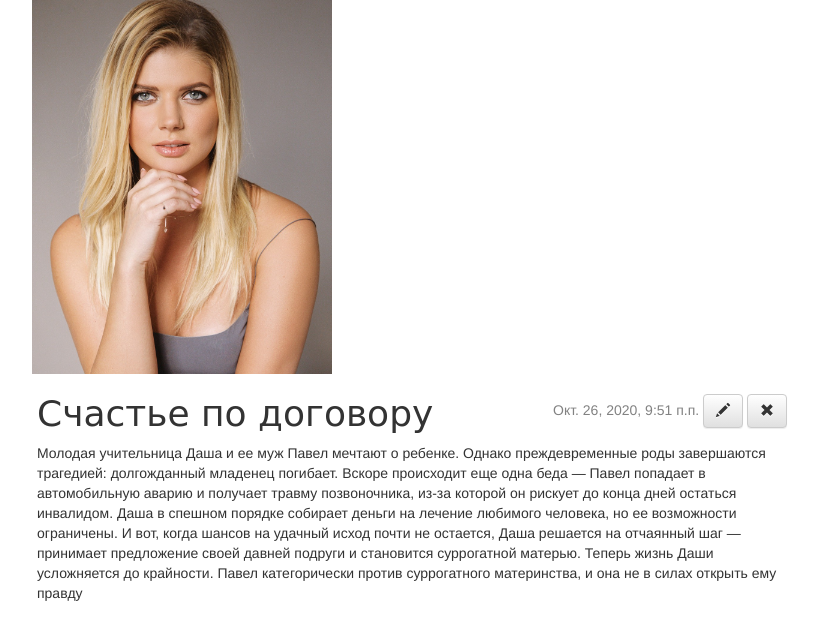
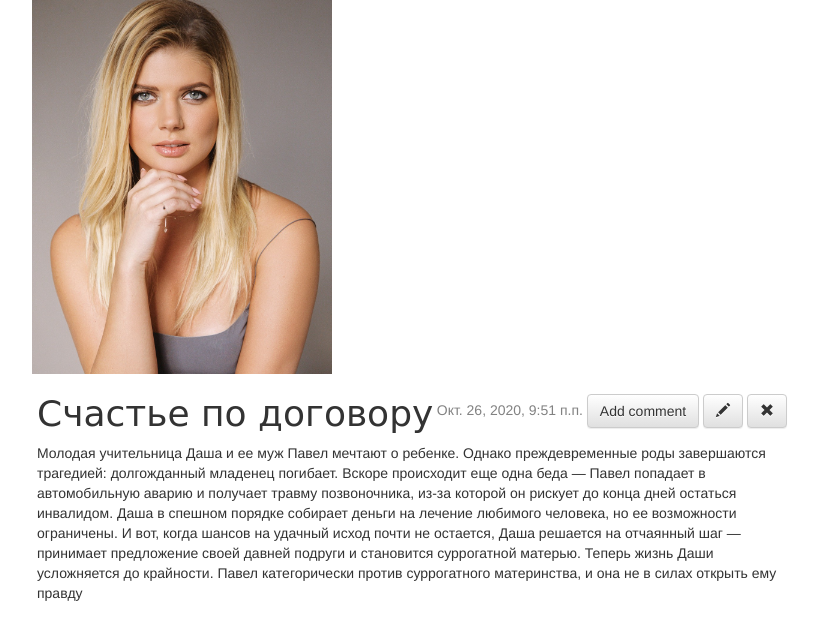
Before and after one commit to AndreySperansky/djgirls, a Django app: page /post/2/ in a window 1280 px wide. Shown: the part 145-773 px from the top of the page, without its empty margins (18-836 px from the left). Run offline with Django 3.2, Linux system fonts and the light colour scheme; a user stored in the database is signed in; data comes from the database, SQL or seed files in the repository; both versions use the stored data as it was after the commit; some libraries are stand-ins or nearby versions.

Commit message:
Добавлена возможность модерации постов

```diff
--- a/blog/models.py
+++ b/blog/models.py
@@ -18,6 +18,9 @@ class Post(models.Model):
     def __str__(self):
         return self.title
 
+    def approved_comments(self):
+        return self.comments.filter(approved_comment=True)
+
 
 class Comment(models.Model):
     post = models.ForeignKey('blog.Post', on_delete=models.CASCADE, related_name='comments')
--- a/blog/templates/blog/post_detail.html
+++ b/blog/templates/blog/post_detail.html
@@ -6,6 +6,7 @@
             {% if post.published_date %}
                 {{ post.published_date }}
                 {% if user.is_authenticated %}
+                    <a class="btn btn-default" href="{% url 'add_comment_to_post' pk=post.pk %}">Add comment</a>
                     <a class="btn btn-default" href="{% url 'post_edit' pk=post.pk %}"><span class="glyphicon glyphicon-pencil"></span></a>
                     <a class="btn btn-default" href="{% url 'post_remove' pk=post.pk %}"><span class="glyphicon glyphicon-remove"></span></a>
                 {% endif %}
@@ -24,11 +25,19 @@
     </div>
     <hr>
     {% for comment in post.comments.all %}
+        {% if user.is_authenticated or comment.approved_comment %}
         <div class="comment">
-            <div class="date">{{ comment.created_date }}</div>
+            <div class="date">
+                {{ comment.created_date }}
+                {% if not comment.approved_comment %}
+                    <a class="btn btn-default" href="{% url 'comment_remove' pk=comment.pk %}"><span class="glyphicon glyphicon-remove"></span></a>
+                    <a class="btn btn-default" href="{% url 'comment_approve' pk=comment.pk %}"><span class="glyphicon glyphicon-ok"></span></a>
+                {% endif %}
+            </div>
             <strong>{{ comment.author }}</strong>
             <p>{{ comment.text|linebreaks }}</p>
         </div>
+        {% endif %}
     {% empty %}
         <p>No comments here yet :(</p>
     {% endfor %}
--- a/blog/templates/blog/post_list.html
+++ b/blog/templates/blog/post_list.html
@@ -8,7 +8,7 @@
             </div>
             <h1><a href="{% url 'post_detail' pk=post.pk %}">{{ post.title }}</a></h1>
             <p>{{ post.text|linebreaksbr }}</p>
-            <a href="{% url 'post_detail' pk=post.pk %}">Comments: {{ post.comments.count }}</a>
+            <a href="{% url 'post_detail' pk=post.pk %}">Comments: {{ post.approved_comments.count }}</a>
         </div>
     {% endfor %}
 {% endblock %}
--- a/blog/urls.py
+++ b/blog/urls.py
@@ -9,6 +9,9 @@ urlpatterns = [
     path('drafts/', views.post_draft_list, name='post_draft_list'),
     path('post/<pk>/publish/', views.post_publish, name='post_publish'),
     path('post/<pk>/remove/', views.post_remove, name='post_remove'),
+    path('post/<int:pk>/comment/', views.add_comment_to_post, name='add_comment_to_post'),
+    path('comment/<int:pk>/approve/', views.comment_approve, name='comment_approve'),
+    path('comment/<int:pk>/remove/', views.comment_remove, name='comment_remove'),
 ]
 
 '''
--- a/blog/views.py
+++ b/blog/views.py
@@ -1,7 +1,7 @@
 from django.shortcuts import render, get_object_or_404
 from django.utils import timezone
-from .models import Post
-from .forms import PostForm
+from .models import Post, Comment
+from .forms import PostForm, CommentForm
 from django.shortcuts import redirect
 from django.contrib.auth.decorators import login_required
 
@@ -41,7 +41,7 @@ def post_new(request):
         form = PostForm()
     return render(request, 'blog/post_edit.html', {'form': form})
 
-
+@login_required
 def post_edit(request, pk):
     post = get_object_or_404(Post, pk=pk)
     print(post)
@@ -64,12 +64,14 @@ def post_edit(request, pk):
 
 # Функция просмотра списка  черновых постов
 
+@login_required
 def post_draft_list(request):
     posts = Post.objects.filter(published_date__isnull=True).order_by('created_date')
     return render(request, 'blog/post_draft_list.html', {'posts': posts})
 
 # Функция публикации черновых постов
 
+@login_required
 def post_publish(request, pk):
     post = get_object_or_404(Post, pk=pk)
     post.publish()
@@ -77,7 +79,36 @@ def post_publish(request, pk):
 
 
 # Функция удаления постов
+@login_required
 def post_remove(request, pk):
     post = get_object_or_404(Post, pk=pk)
     post.delete()
     return redirect('post_list')
+
+
+def add_comment_to_post(request, pk):
+    post = get_object_or_404(Post, pk=pk)
+    if request.method == "POST":
+        form = CommentForm(request.POST)
+        if form.is_valid():
+            comment = form.save(commit=False)
+            comment.post = post
+            comment.save()
+            return redirect('post_detail', pk=post.pk)
+    else:
+        form = CommentForm()
+    return render(request, 'blog/add_comment_to_post.html', {'form': form})
+
+
+
+@login_required
+def comment_approve(request, pk):
+    comment = get_object_or_404(Comment, pk=pk)
+    comment.approve()
+    return redirect('post_detail', pk=comment.post.pk)
+
+@login_required
+def comment_remove(request, pk):
+    comment = get_object_or_404(Comment, pk=pk)
+    comment.delete()
+    return redirect('post_detail', pk=comment.post.pk)
```
Also changed, not shown: blog/forms.py (+8 -1 lines), blog/templates/blog/add_comment_to_post.html (added, +9 -0 lines), db.sqlite3.
